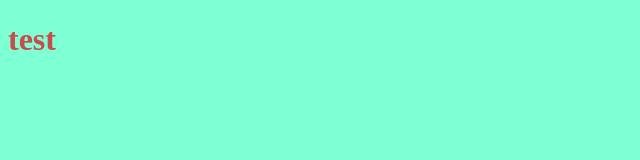
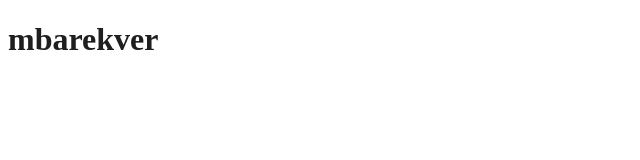
Before and after one commit to AIT-HADDOU/site1, a plain HTML site: page index.html in a window 1280 px wide. Shown: the whole page, without its empty margins (0-640 px from the left). Drawn offline with Linux system fonts and the light colour scheme.

Commit message:
zdna mbarekver branch

```diff
--- a/index.html
+++ b/index.html
@@ -7,7 +7,7 @@
     <link rel="stylesheet" href="style.css">
 </head>
 <body>
-    <h1>test</h1>
+    <h1>mbarekver</h1>
     <script src="app.js"></script>
 </body>
 </html>
--- a/style.css
+++ b/style.css
@@ -1,6 +1,6 @@
 h1{
-    color: rgb(201, 76, 76);
+    color: rgb(31, 31, 31);
 }
 body{
-    background-color: aquamarine;
+    background-color: rgb(255, 255, 255);
 }
```
